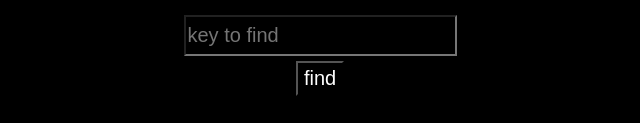
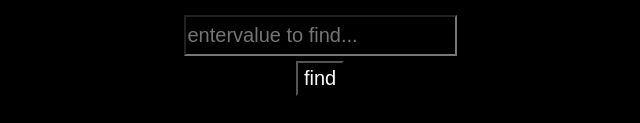
Before and after one commit to sidharthtripathi/JSON-value-finder, a plain HTML site: page index.html in a window 1280 px wide. Shown: the part 497-620 px from the top of the page, 320-960 px from the left. Drawn offline with Linux system fonts and the light colour scheme.

Commit message:
Update index.html

```diff
--- a/index.html
+++ b/index.html
@@ -33,7 +33,7 @@ button{
 	<h1>Key's Path finder</h1>
 	<textarea id = 'jsonInput' style="resize: none; width: 600px;height:400px;" placeholder = "enter the json input here.."></textarea>
 	<br/>
-	<input type="text" name="keyVal" id ="keyVal" placeholder="key to find" style="height: 35px;">
+	<input type="text" name="keyVal" id ="keyVal" placeholder="entervalue to find..." style="height: 35px;">
 	<button onclick="ans()" style="height:35px; font-size: 20px;">find</button>
 	<div id = 'results'></div>
 </body>
```
